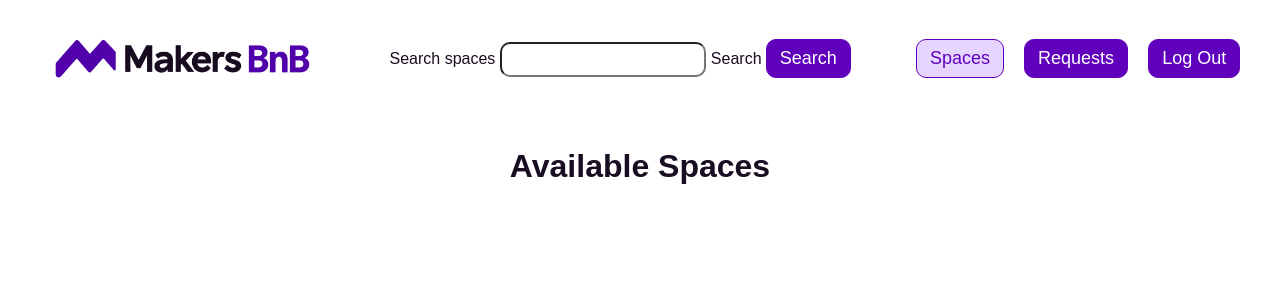
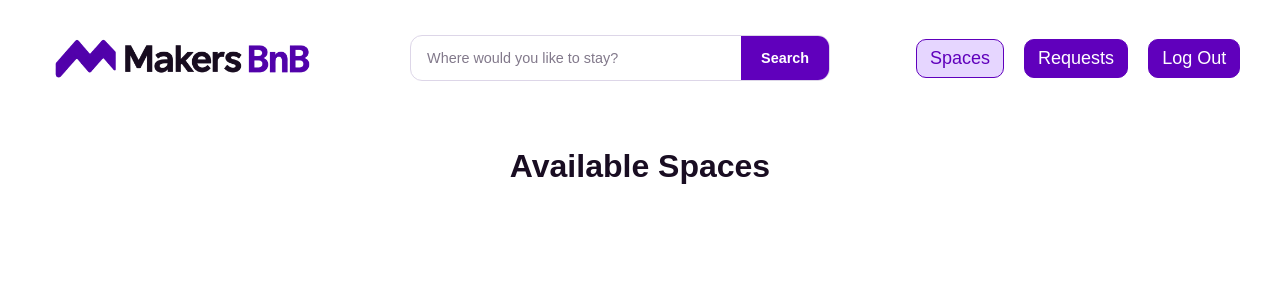
Before and after one commit to SamuelStandcumbe/ignis_makersbnb, a Flask app: page /spaces in a window 1280 px wide. Shown: the top 300 px of the page. Run offline with Flask 3, Linux system fonts and the light colour scheme; data that the repository does not hold is empty; some libraries are stand-ins or nearby versions.

Commit message:
Fix bugs and touch up styling

```diff
--- a/static/css/styles.css
+++ b/static/css/styles.css
@@ -502,35 +502,88 @@ header {
     transform: scale(1.03);
 }
 
-
 /* ========================================
-    9. SEARCH BAR/ RESULTS PAGE
+    9. SEARCH BAR / RESULTS PAGE
 ======================================== */
 
-.search input{
-    display: inline-block;
-    padding: 0.5rem 0.8rem;
-    border-radius: 10px;
+.search {
+    display: flex;
+    align-items: center;
+    width: 100%;
+    max-width: 420px;
+    border: 1px solid #DDD6E8;
+    border-radius: 12px;
     background-color: #FFFFFF;
+    overflow: hidden;
+    transition: border-color 0.2s ease,
+                box-shadow 0.2s ease;
+}
+
+.search:focus-within {
+    border-color: #6000BC;
+    box-shadow: 0 0 0 3px rgba(96, 0, 188, 0.12);
+}
+
+.search input[type="text"] {
+    flex: 1;
+    min-width: 0;
+    padding: 0.85rem 1rem;
+    border: none;
+    outline: none;
+    background: transparent;
+    font-size: 0.9rem;
+    color: #21152D;
+}
+
+.search input::placeholder {
+    color: #82798B;
 }
 
 #search_button {
-    border-radius: 10px;
-    font-size: large;
+    padding: 0.85rem 1.25rem;
+    border: none;
     background-color: #6000BC;
     color: #FFFFFF;
-    border: 1px solid #6000BC;
-    border-radius: 10px;
+    font-size: 0.9rem;
+    font-weight: 600;
+    cursor: pointer;
+    transition: background-color 0.2s ease;
 }
 
-.error_card {
-    background-color: #F7F4FF;
-    padding: 1.5rem 2rem;
-    border: 1px solid transparent;
-    border-radius: 15px;
-    transition: transform 0.2s ease,
-                box-shadow 0.2s ease,
-                border-color 0.2s ease;
+#search_button:hover {
+    background-color: #4B0093;
+}
+
+#search_button:focus-visible {
+    outline: 2px solid #21152D;
+    outline-offset: -4px;
+}
+
+/* Accessible to screen readers, visually hidden */
+.visually-hidden {
+    position: absolute;
+    width: 1px;
+    height: 1px;
+    padding: 0;
+    margin: -1px;
+    overflow: hidden;
+    clip-path: inset(50%);
+    white-space: nowrap;
+    border: 0;
+}
+
+@media (max-width: 600px) {
+    .search {
+        max-width: 100%;
+    }
+
+    .search input[type="text"] {
+        padding: 0.75rem;
+    }
+
+    #search_button {
+        padding: 0.75rem 1rem;
+    }
 }
 
 /* ========================================
--- a/templates/partials/search_bar.html
+++ b/templates/partials/search_bar.html
@@ -1,8 +1,13 @@
 <link rel="stylesheet" href="/static/css/styles.css">
 
 <form class="search" method="POST" action="/">
-    <label for="search">Search spaces</label>
-    <input type="text" id="search" name="search" placeholder="" required>
-    <label for="search">Search</label>
+    <label for="search" class="visually-hidden">Search spaces</label>
+    <input
+        type="text"
+        id="search"
+        name="search"
+        placeholder="Where would you like to stay?"
+        required
+    >
     <input id="search_button" type="submit" value="Search">
 </form>
```
